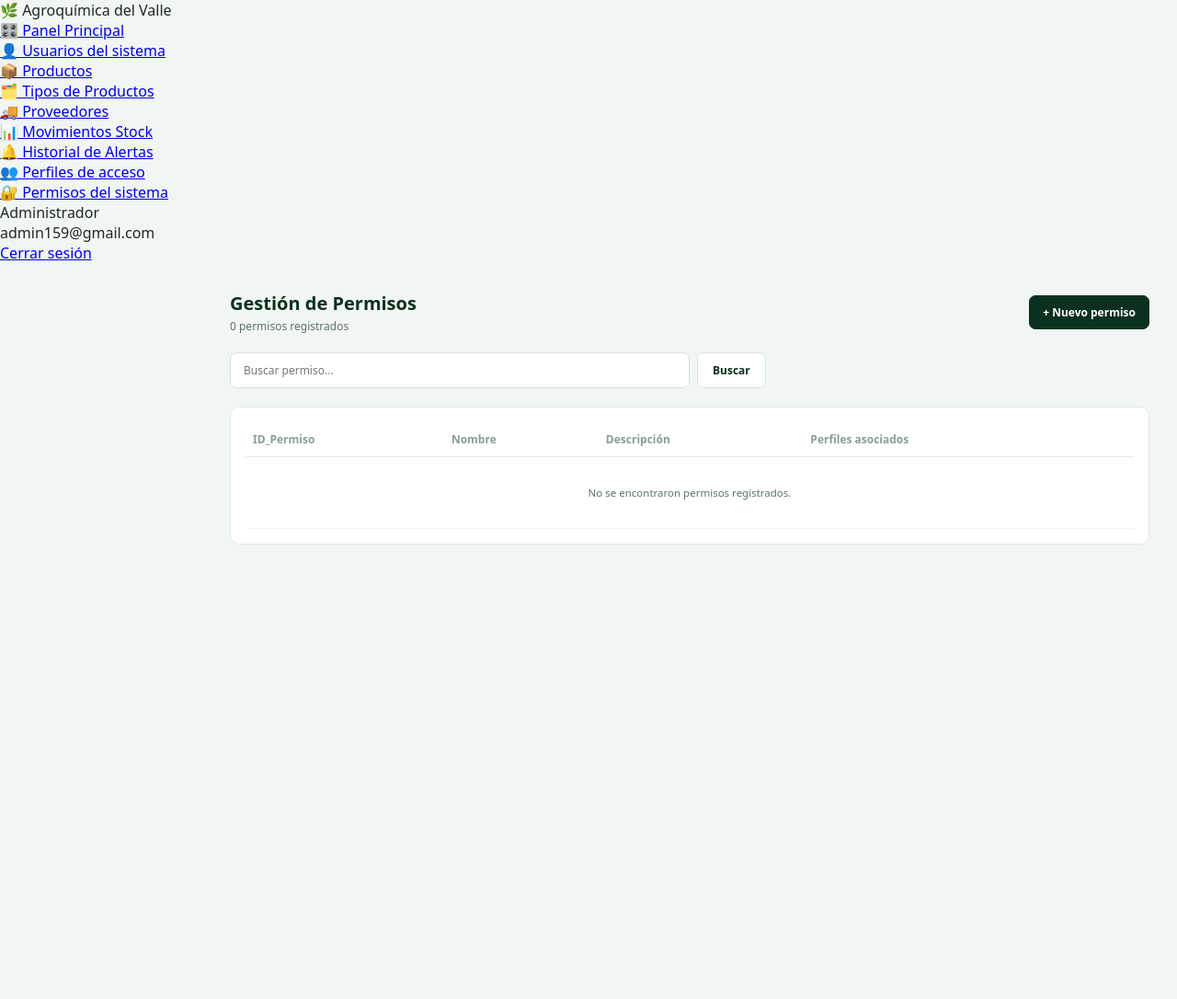
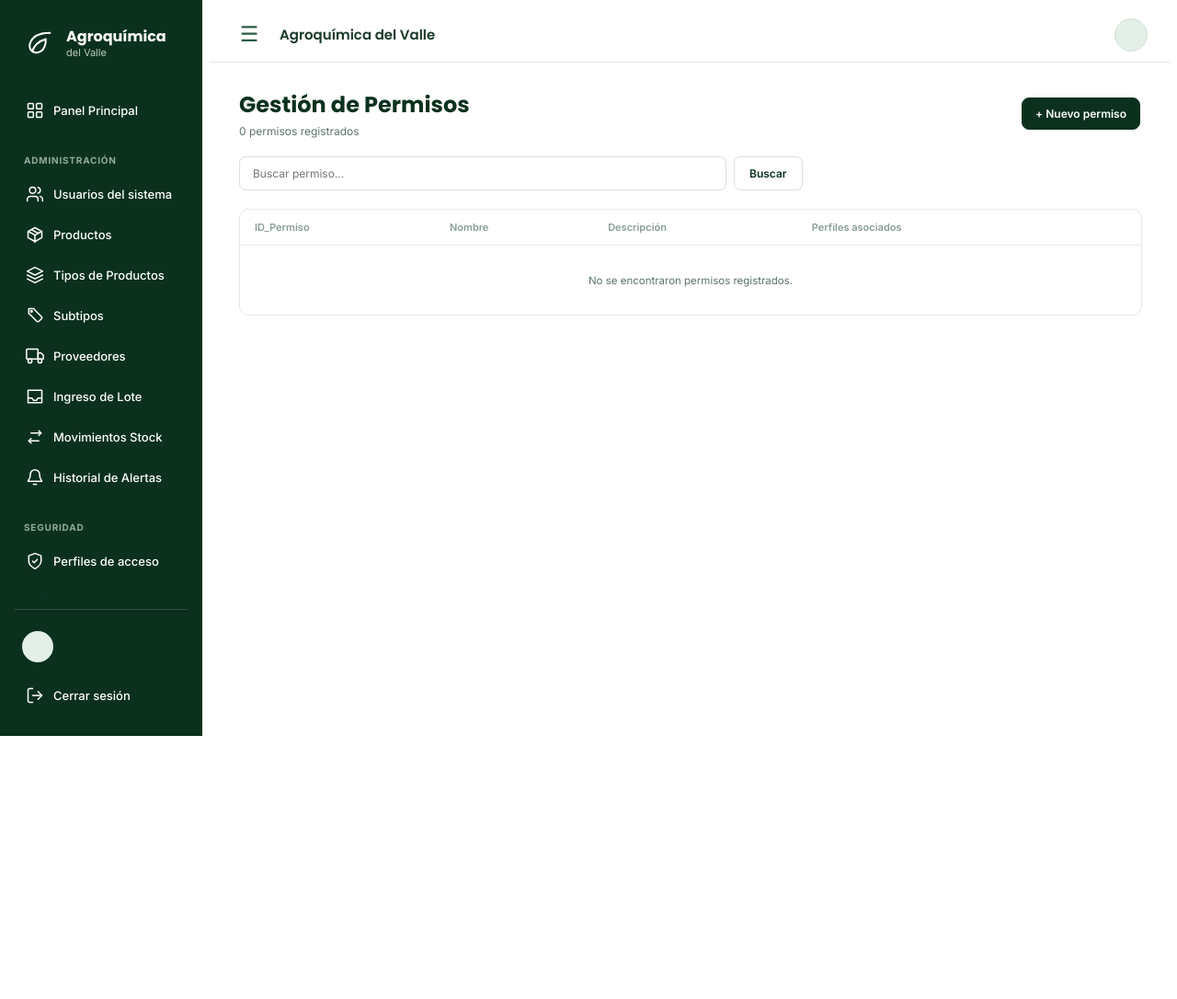
Before and after one commit to contrerasenzo01-png/AGROQUIMICA, a Django app: template inventario/templates/inventario/permisos.html in a window 1280 px wide. Shown: the whole page at 92% size. After the commit the page ends 800 px from the top, so only its background shows below. Run offline with Django 5.2, Linux system fonts and the light colour scheme; the template is opened without the code that fills it: values that come from a table or form of the project are taken from there, others are empty; data comes from the database, SQL or seed files in the repository.

Commit message:
modificacion de html y css

```diff
--- a/inventario/static/inventario/styles/movimientos_stock.css
+++ b/inventario/static/inventario/styles/movimientos_stock.css
@@ -7,7 +7,7 @@
     --verde-medio: #166534;
     --verde-activo: #1f6b46;
     --verde-boton: #1f6b46;
-    --fondo: #f1f5f3;
+    --fondo: #ffffff;
     --blanco: #ffffff;
     --borde: #e2e8e4;
     --texto: #1b2a22;
--- a/inventario/static/inventario/styles/permisos.css
+++ b/inventario/static/inventario/styles/permisos.css
@@ -1,49 +1,7 @@
-* {
-    box-sizing: border-box;
-    margin: 0;
-    padding: 0;
-    font-family: system-ui, -apple-system, BlinkMacSystemFont, 'Segoe UI',
-        Roboto, Helvetica, Arial, sans-serif;
-}
-
-html,
 body {
-    width: 100%;
-    min-height: 100%;
-}
-
-body {
-    min-height: 100vh;
-    background-color: #f1f5f3;
+    background-color: #ffffff;
     color: #1c2a23;
-}
-
-
-/* ==========================================
-   LAYOUT GENERAL
-   ========================================== */
-
-.layout {
-    width: 100%;
-    min-height: 100vh;
-}
-
-
-/* ==========================================
-   ÁREA PRINCIPAL
-   ========================================== */
-
-.main-content {
-    margin-left: 220px;
-
-    width: calc(100% - 220px);
-    min-height: 100vh;
-
-    padding: 30px;
-
-    background-color: #f1f5f3;
-
-    overflow-y: auto;
+    font-family: 'Inter', sans-serif;
 }
 
 
@@ -61,15 +19,16 @@ body {
 }
 
 .page-title {
-    font-size: 20px;
+    font-family: 'Poppins', sans-serif;
+    font-size: 24px;
     color: #0b311e;
-    font-weight: 600;
+    font-weight: 700;
 }
 
 .page-sub {
     font-size: 12px;
     color: #5c7367;
-    margin-top: 3px;
+    margin-top: 4px;
 }
 
 .header-actions {
@@ -84,9 +43,12 @@ body {
    ========================================== */
 
 .btn {
-    display: inline-block;
+    display: inline-flex;
+    align-items: center;
+    justify-content: center;
+
     padding: 9px 14px;
-    border-radius: 7px;
+    border-radius: 8px;
 
     border: 1px solid #d7e3dc;
     background-color: #ffffff;
@@ -94,10 +56,12 @@ body {
     color: #0b311e;
     text-decoration: none;
 
+    font-family: 'Inter', sans-serif;
     font-size: 12px;
     font-weight: 600;
 
     cursor: pointer;
+    transition: background-color 0.2s ease;
 }
 
 .btn:hover {
@@ -184,6 +148,7 @@ body {
     background-color: #ffffff;
     color: #1c2a23;
 
+    font-family: 'Inter', sans-serif;
     font-size: 12px;
 
     outline: none;
@@ -202,6 +167,7 @@ body {
     background-color: #ffffff;
     color: #0b311e;
 
+    font-family: 'Inter', sans-serif;
     font-size: 12px;
     font-weight: 600;
 
@@ -227,8 +193,11 @@ body {
 
     margin-bottom: 12px;
 
-    padding: 16px;
+    overflow: hidden;
+}
 
+.table-wrap {
+    width: 100%;
     overflow-x: auto;
 }
 
@@ -237,6 +206,7 @@ body {
 
     border-collapse: collapse;
 
+    font-family: 'Inter', sans-serif;
     font-size: 12px;
 
     table-layout: auto;
@@ -249,19 +219,24 @@ body {
 
     color: #8a9e93;
 
-    padding: 10px 8px;
+    padding: 12px 16px;
 
+    font-size: 11px;
     font-weight: 600;
 
     white-space: nowrap;
 }
 
 .custom-table td {
-    padding: 12px 8px;
+    padding: 13px 16px;
 
     border-bottom: 1px solid #f0f4f2;
 
     vertical-align: middle;
+}
+
+.custom-table tbody tr:last-child td {
+    border-bottom: none;
 }
 
 .custom-table tr:hover {
@@ -383,39 +360,51 @@ body {
 
 
 /* ==========================================
+   TABLA VACÍA
+   ========================================== */
+
+.tabla-vacia {
+    text-align: center;
+    padding: 30px 16px !important;
+}
+
+
+/* ==========================================
    MODALES
    ========================================== */
 
 .modal {
     position: fixed;
 
-    top: 0;
-    left: 0;
+    inset: 0;
 
-    width: 100vw;
-    height: 100vh;
+    width: 100%;
+    height: 100%;
 
-    background-color: rgba(0, 0, 0, 0.5);
+    background-color: rgba(15, 46, 34, 0.55);
 
     display: none;
 
     justify-content: center;
     align-items: center;
 
-    z-index: 2000;
+    padding: 20px;
+
+    z-index: 3000;
 }
 
 .modal-contenido {
     background-color: #ffffff;
 
-    border-radius: 10px;
+    border-radius: 12px;
 
     width: 100%;
     max-width: 540px;
 
-    box-shadow: 0 10px 30px rgba(0, 0, 0, 0.2);
+    max-height: 90vh;
+    overflow-y: auto;
 
-    overflow: hidden;
+    box-shadow: 0 15px 40px rgba(0, 0, 0, 0.22);
 
     animation: fadeInModal 0.25s ease-out;
 }
--- a/inventario/templates/inventario/permisos.html
+++ b/inventario/templates/inventario/permisos.html
@@ -1,128 +1,20 @@
+{% extends 'inventario/base.html' %}
 {% load static %}
 
-<!DOCTYPE html>
-<html lang="es">
+{% block title %}
+    Gestión de Permisos - Agroquímica del Valle
+{% endblock %}
 
-<head>
-    <meta charset="UTF-8">
-    <meta name="viewport" content="width=device-width, initial-scale=1.0">
+{% block extra_css %}
+    <link rel="stylesheet" href="{% static 'inventario/styles/permisos.css' %}">
+{% endblock %}
 
-    <title>Gestión de Permisos</title>
-
-    <link rel="stylesheet" href="{% static 'inventario/styles/permisos.css' %}">
-</head>
-
-<body>
-
-<div class="layout">
-
-    <!-- BARRA LATERAL -->
-    <aside class="sidebar">
-
-        <div>
-
-            <div class="logo">
-                🌿 Agroquímica del Valle
-            </div>
-
-            <ul class="nav-menu">
-
-                <li class="nav-item">
-                    <a href="{% url 'panel_principal' %}" class="nav-link">
-                        <span class="nav-icon">🎛️</span>
-                        Panel Principal
-                    </a>
-                </li>
-
-                <li class="nav-item">
-                    <a href="{% url 'gestion_usuarios' %}" class="nav-link">
-                        <span class="nav-icon">👤</span>
-                        Usuarios del sistema
-                    </a>
-                </li>
-
-                <li class="nav-item">
-                    <a href="{% url 'gestion_productos' %}" class="nav-link">
-                        <span class="nav-icon">📦</span>
-                        Productos
-                    </a>
-                </li>
-
-                <li class="nav-item">
-                    <a href="{% url 'gestion_tipos_productos' %}" class="nav-link">
-                        <span class="nav-icon">🗂️</span>
-                        Tipos de Productos
-                    </a>
-                </li>
-
-                <li class="nav-item">
-                    <a href="{% url 'gestion_proveedores' %}" class="nav-link">
-                        <span class="nav-icon">🚚</span>
-                        Proveedores
-                    </a>
-                </li>
-
-                <li class="nav-item">
-                    <a href="{% url 'gestion_movimientos_stock' %}" class="nav-link">
-                        <span class="nav-icon">📊</span>
-                        Movimientos Stock
-                    </a>
-                </li>
-
-                <li class="nav-item">
-                    <a href="{% url 'historial_alertas' %}" class="nav-link">
-                        <span class="nav-icon">🔔</span>
-                        Historial de Alertas
-                    </a>
-                </li>
-
-                <li class="nav-item">
-                    <a href="{% url 'gestion_perfiles' %}" class="nav-link">
-                        <span class="nav-icon">👥</span>
-                        Perfiles de acceso
-                    </a>
-                </li>
-
-                <li class="nav-item">
-                    <a href="{% url 'gestion_permisos' %}" class="nav-link active">
-                        <span class="nav-icon">🔐</span>
-                        Permisos del sistema
-                    </a>
-                </li>
-
-            </ul>
-
-        </div>
-
-
-        <!-- USUARIO Y CERRAR SESIÓN -->
-        <div class="user-info">
-
-            <div class="user-role">
-                Administrador
-            </div>
-
-            <div class="user-email">
-                admin159@gmail.com
-            </div>
-
-            <a href="{% url 'login' %}" class="logout-link">
-                Cerrar sesión
-            </a>
-
-        </div>
-
-    </aside>
-
-
-    <!-- CONTENIDO PRINCIPAL -->
-    <main class="main-content">
+{% block contenido %}
 
 <!-- ENCABEZADO -->
 <div class="page-header">
 
     <div>
-
         <div class="page-title">
             Gestión de Permisos
         </div>
@@ -132,19 +24,15 @@
             permiso{{ permisos|length|pluralize }}
             registrado{{ permisos|length|pluralize }}
         </div>
-
     </div>
 
-
     <div class="header-actions">
-
         <button
             type="button"
             class="btn btn-primary"
             onclick="abrirModal()">
             + Nuevo permiso
         </button>
-
     </div>
 
 </div>
@@ -190,6 +78,8 @@
 
 <!-- TABLA DE PERMISOS -->
 <div class="card">
+
+    <div class="table-wrap">
 
         <table class="custom-table">
 
@@ -328,7 +218,7 @@
 
                         <td
                             colspan="5"
-                                style="text-align:center; padding:30px;">
+                            class="tabla-vacia">
 
                             <span class="perm-desc">
                                 No se encontraron permisos registrados.
@@ -345,8 +235,6 @@
         </table>
 
     </div>
-
-    </main>
 
 </div>
 
@@ -596,9 +484,6 @@
 
                 </p>
 
-
-
-
             </div>
 
 
@@ -626,10 +511,10 @@
 
 </div>
 
+{% endblock %}
 
-<!-- ========================================================= -->
-<!-- JAVASCRIPT -->
-<!-- ========================================================= -->
+
+{% block extra_js %}
 
 <script>
 
@@ -748,6 +633,4 @@ window.addEventListener("click", function(event) {
 
 </script>
 
-</body>
-
-</html>
+{% endblock %}
```
Also changed, not shown: other parts of inventario/static/inventario/styles/permisos.css (+32 -30 lines). Lines whose indentation alone changed are shown as unchanged.
